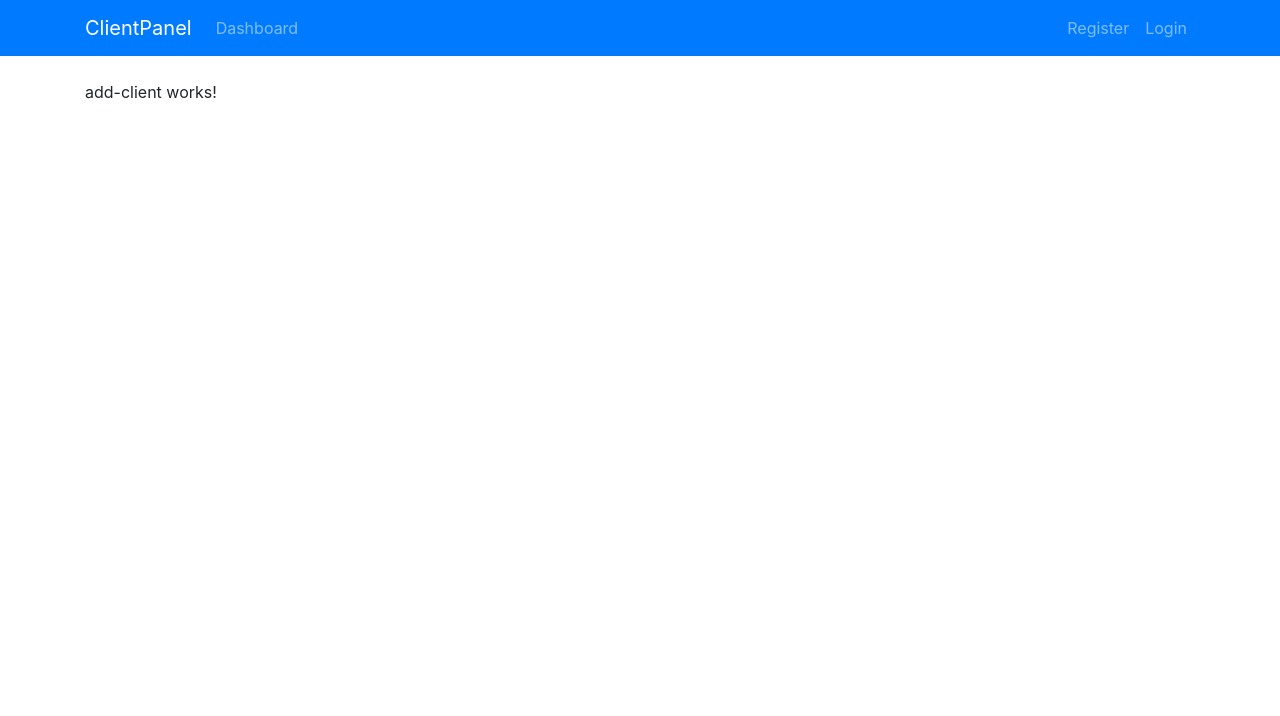
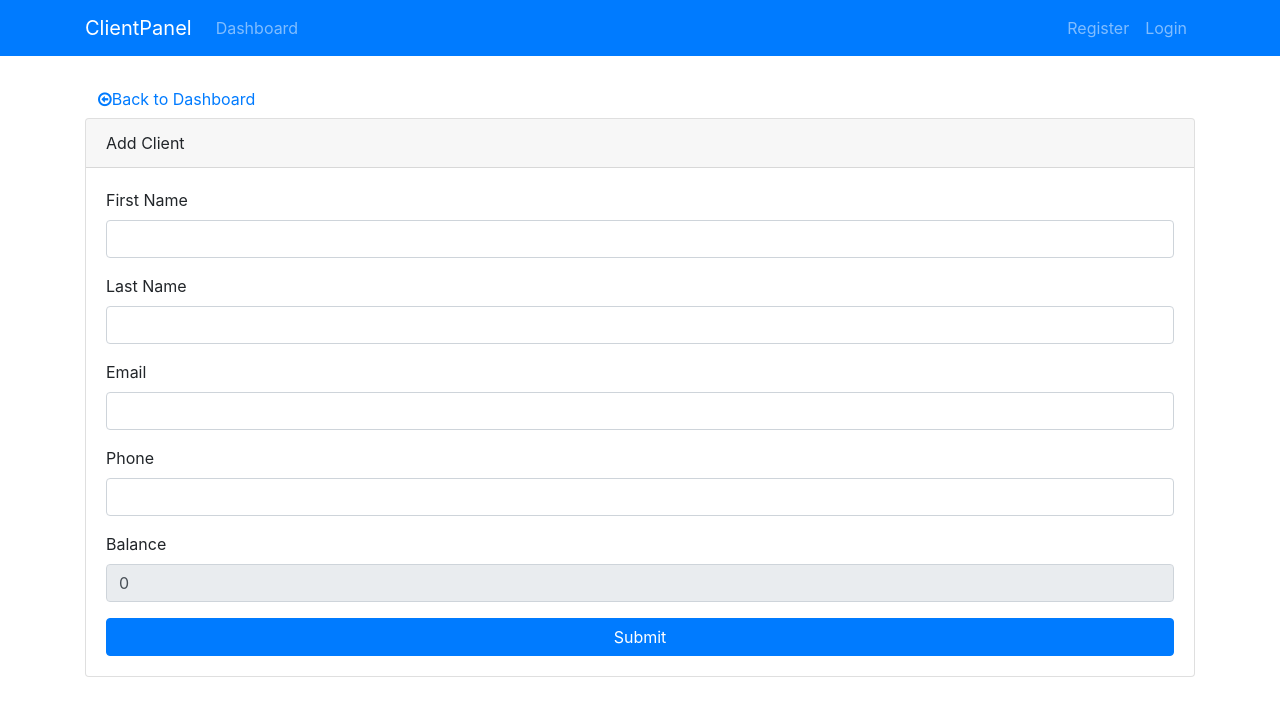
Before and after one commit to BrayanAbraham/ClinetPanelProjectAngularTutorial, an Angular app: page /client/add in a window 1280 px wide. Shown: the top 716 px of the page. Built offline with nearby package versions, Linux system fonts and the light colour scheme; what angularfire2 would draw is missing.

Commit message:
Add Client Form and Validation

```diff
--- a/src/app/app.module.ts
+++ b/src/app/app.module.ts
@@ -5,6 +5,7 @@
 import { AngularFireModule } from 'angularfire2';
 import { AngularFirestoreModule } from 'angularfire2/firestore';
 import { AngularFireAuthModule } from 'angularfire2/auth';
+import { FormsModule } from '@angular/forms';
 
 import { AppComponent } from './app.component';
 import { NavbarComponent } from './components/navbar/navbar.component';
@@ -41,6 +42,7 @@
     AngularFireModule.initializeApp(environment.firebase, 'clientpanelprod'),
     AngularFirestoreModule,
     AngularFireAuthModule,
+    FormsModule,
   ],
   providers: [],
   bootstrap: [AppComponent],
--- a/src/app/components/add-client/add-client.component.html
+++ b/src/app/components/add-client/add-client.component.html
@@ -1 +1,134 @@
-<p>add-client works!</p>
+<div class="row">
+  <div class="col-md-6">
+    <a
+      [routerLink]="['/']"
+      routerLinkActive="router-link-active"
+      class="btn btn-link"
+    >
+      <i class="fa fa-arrow-circle-o-left"></i>Back to Dashboard
+    </a>
+  </div>
+  <div class="col-md-6"></div>
+</div>
+
+<div class="card">
+  <div class="card-header">Add Client</div>
+  <div class="card-body">
+    <form #clientForm="ngForm" (ngSubmit)="onSubmit(clientForm)">
+      <div class="form-group">
+        <label for="firstName">First Name</label>
+        <input
+          type="text"
+          class="form-control"
+          name="firstName"
+          #clientFirstName="ngModel"
+          [(ngModel)]="client.firstName"
+          minlength="2"
+          required
+          [ngClass]="{
+            'is-invalid': clientFirstName.errors && clientFirstName.touched
+          }"
+        />
+        <div
+          [hidden]="!clientFirstName.errors?.required"
+          class="invalid-feedback"
+        >
+          First Name required
+        </div>
+        <div
+          [hidden]="!clientFirstName.errors?.minlength"
+          class="invalid-feedback"
+        >
+          Must be atleast 2 Characters long
+        </div>
+      </div>
+      <div class="form-group">
+        <label for="lastName">Last Name</label>
+        <input
+          type="text"
+          class="form-control"
+          name="lastName"
+          #clientLastName="ngModel"
+          [(ngModel)]="client.lastName"
+          minlength="2"
+          required
+          [ngClass]="{
+            'is-invalid': clientLastName.errors && clientLastName.touched
+          }"
+        />
+        <div
+          [hidden]="!clientLastName.errors?.required"
+          class="invalid-feedback"
+        >
+          Last Name required
+        </div>
+        <div
+          [hidden]="!clientLastName.errors?.minlength"
+          class="invalid-feedback"
+        >
+          Must be atleast 2 Characters long
+        </div>
+      </div>
+      <div class="form-group">
+        <label for="email">Email</label>
+        <input
+          type="text"
+          class="form-control"
+          name="email"
+          #clientEmail="ngModel"
+          [(ngModel)]="client.email"
+          required
+          pattern="^\w+([\.-]?\w+)*@\w+([\.-]?\w+)*(\.\w{2,3})+$"
+          [ngClass]="{
+            'is-invalid': clientEmail.errors && clientEmail.touched
+          }"
+        />
+        <div [hidden]="!clientEmail.errors?.required" class="invalid-feedback">
+          Email required
+        </div>
+        <div [hidden]="!clientEmail.errors?.pattern" class="invalid-feedback">
+          Email is not Valid
+        </div>
+      </div>
+      <div class="form-group">
+        <label for="phone">Phone</label>
+        <input
+          type="text"
+          class="form-control"
+          [ngClass]="{
+            'is-invalid': clientPhone.errors && clientPhone.touched
+          }"
+          [(ngModel)]="client.phone"
+          name="phone"
+          #clientPhone="ngModel"
+          minlength="10"
+          required
+        />
+        <div
+          [hidden]="!clientLastName.errors?.required"
+          class="invalid-feedback"
+        >
+          Phone required
+        </div>
+        <div
+          [hidden]="!clientLastName.errors?.minlength"
+          class="invalid-feedback"
+        >
+          Must be atleast 10 Characters
+        </div>
+      </div>
+      <div class="form-group">
+        <label for="balance">Balance</label>
+        <input
+          type="number"
+          name="balance"
+          [(ngModel)]="client.balance"
+          #clientBalance="ngModel"
+          [disabled]="disableBalanceOnAdd"
+          class="form-control"
+        />
+      </div>
+      <input type="submit" value="Submit" class="btn btn-primary btn-block" />
+    </form>
+  </div>
+</div>
--- a/src/app/components/add-client/add-client.component.ts
+++ b/src/app/components/add-client/add-client.component.ts
@@ -1,15 +1,24 @@
 import { Component, OnInit } from '@angular/core';
+import { Client } from 'src/app/models/Client';
 
 @Component({
   selector: 'app-add-client',
   templateUrl: './add-client.component.html',
-  styleUrls: ['./add-client.component.css']
+  styleUrls: ['./add-client.component.css'],
 })
 export class AddClientComponent implements OnInit {
+  client: Client = {
+    firstName: '',
+    lastName: '',
+    email: '',
+    phone: '',
+    balance: 0,
+  };
+  disableBalanceOnAdd: boolean = true;
 
-  constructor() { }
+  constructor() {}
 
-  ngOnInit(): void {
-  }
+  ngOnInit(): void {}
 
+  onSubmit(a) {}
 }
--- a/src/app/components/dashboard/dashboard.component.html
+++ b/src/app/components/dashboard/dashboard.component.html
@@ -1 +1,4 @@
-<app-clients></app-clients>
+<div class="row">
+  <div class="col-md-10"><app-clients></app-clients></div>
+  <div class="col-md-2"><app-sidebar></app-sidebar></div>
+</div>
--- a/src/app/components/sidebar/sidebar.component.html
+++ b/src/app/components/sidebar/sidebar.component.html
@@ -1 +1,7 @@
-<p>sidebar works!</p>
+<a
+  [routerLink]="['/client/add']"
+  routerLinkActive="router-link-active"
+  class="btn btn-success btn-block"
+>
+  <i class="fa fa-plus"></i>New</a
+>
```
